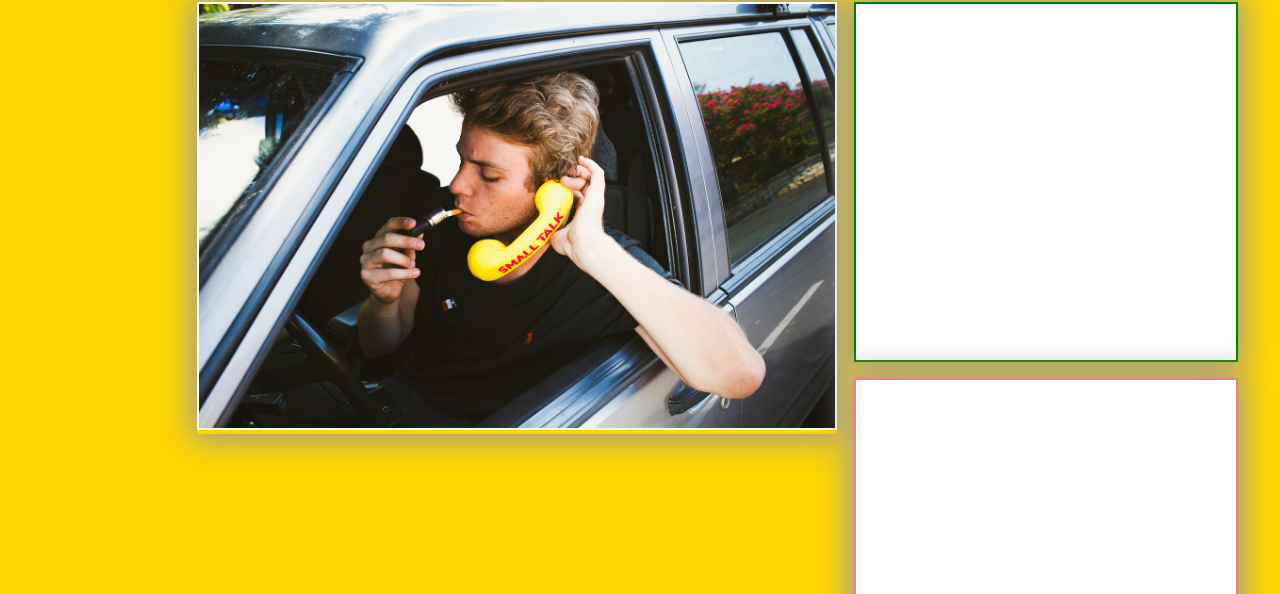
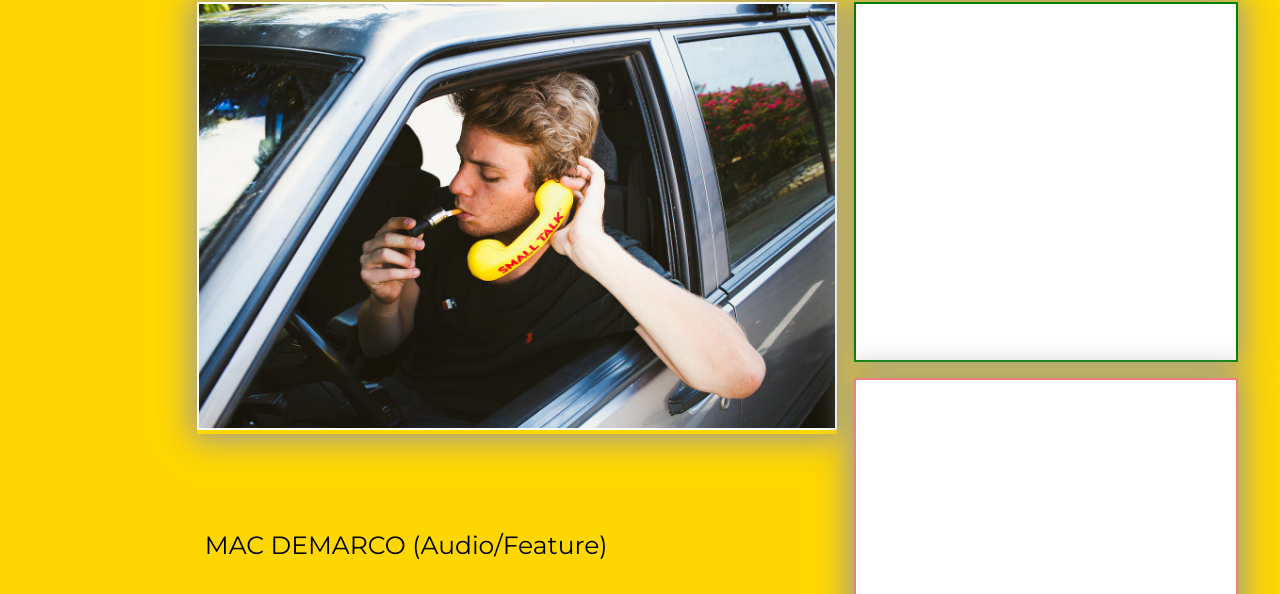
Before and after one commit to hallj323/hallj323.github.io, a plain HTML site: page FINAL/index.html in a window 1280 px wide. Shown: the part 206-800 px from the top of the page. Drawn offline with nearby package versions, Linux system fonts and the light colour scheme.

Commit message:
message1

```diff
--- a/FINAL/index.html
+++ b/FINAL/index.html
@@ -16,6 +16,7 @@
 
     </head>
     <body>
+        <div class="a1bigtext">MAC DEMARCO (Audio/Feature)</div>
         <div class="border"> </div>
 
         <form>
--- a/FINAL/style.css
+++ b/FINAL/style.css
@@ -267,6 +267,15 @@ nav:hover .nav-list {
     -webkit-box-shadow: 0 0 30px 5px #999;
 }
 
+/* text content */
+
+.a1bigtext {
+    position: absolute;
+    top: 92%;
+    left: 16%;
+    font-size: 25px
+}
+
 /* footer */
 
 h1 {
```
